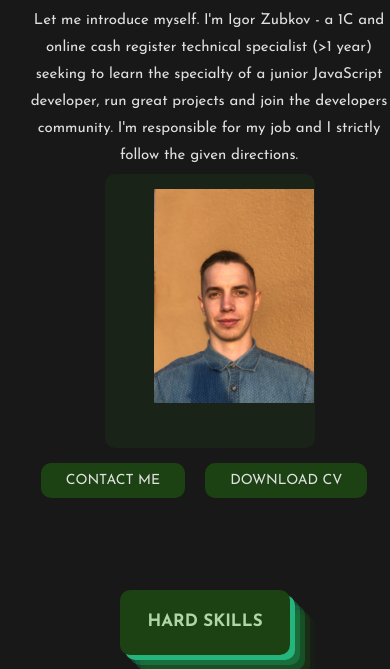
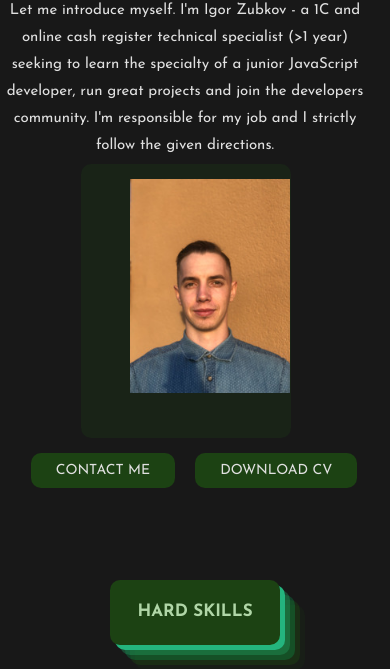
Before and after one commit to 4iTeRiNo/rsschool-cv-test, a website: page index.html in a window 390 px wide. Shown: the part 247-916 px from the top of the page. Drawn offline with Linux system fonts and the light colour scheme.

Commit message:
refactor: add responsive modil-width:428px design

```diff
--- a/sass/abstract/_constants.scss
+++ b/sass/abstract/_constants.scss
@@ -8,5 +8,5 @@ $mobile-small-width:	320px;
 
 $content-width: 1197px;
 $tablet-width: 768px;
-$mobile-big-width: 400px;
-$mobile-small-width: 320px;
+$mobile-big-width: 428px;
+$mobile-small-width: 360px;
--- a/sass/layouts/_container.scss
+++ b/sass/layouts/_container.scss
@@ -7,6 +7,11 @@
 	}
 
 		@include media-mobile {
-			width: 400px;
+			width: 428px;
+		}
+
+		@include media-mobile_small {
+			width: 355px;
+			margin: auto;
 		}
 }
--- a/sass/layouts/_header.scss
+++ b/sass/layouts/_header.scss
@@ -63,4 +63,19 @@
 		}
 	}
 
+	@include media-mobile_small {
+
+		h1 {
+			font-size: 20px;
+		}
+		p {
+			font-size: 15px;
+			margin-bottom: 30px;
+
+		}
+		span {
+			font-size: 15px;
+		}
+	}
+
 }
--- a/sass/layouts/_modal.scss
+++ b/sass/layouts/_modal.scss
@@ -9,6 +9,15 @@
 	}
 	@include media-mobile {
 		margin-right: 20px;
+	}
+	@include media-mobile_small {
+		margin-right: 0;
+		margin-left: 10px;
+		.button {
+			font-size: 10px;
+		}
+
+
 	}
 }
 .modal {
--- a/sass/layouts/_navigation.scss
+++ b/sass/layouts/_navigation.scss
@@ -31,5 +31,16 @@
 		.ico {
 			width: 20px;
 		}
+		&__social {
+			margin-right: 30px;
+
+		}
+	}
+
+	@include media-mobile_small {
+		&__social {
+			margin-right: 20px;
+
+		}
 	}
 }
--- a/sass/layouts/_shadow.scss
+++ b/sass/layouts/_shadow.scss
@@ -9,6 +9,13 @@
 
 			@include media-mobile {
 				width: 428px;
+				padding: 0;
+
+			}
+
+			@include media-mobile_small {
+				width: 355px;
+				padding: 0;
 			}
 	}
 }
--- a/sass/layouts/_skills.scss
+++ b/sass/layouts/_skills.scss
@@ -8,6 +8,10 @@
 
 	@include media-mobile {
 		margin-left: 100px;
+	}
+
+	@include media-mobile_small {
+		margin-left: 70px;
 	}
 }
 .hard__skills {
```
Also changed, not shown: sass/style.css, 1 other file.
